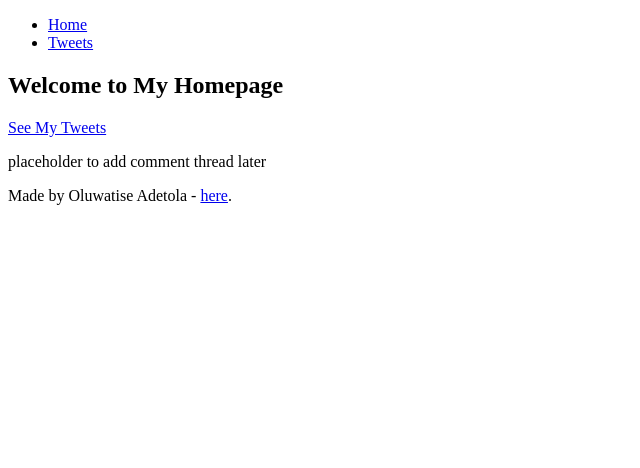
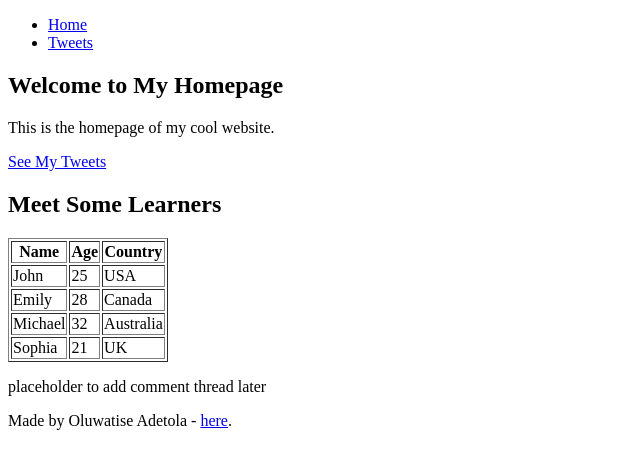
Before and after one commit to oluwatise-dev05/My_First_Portfolio, a plain HTML site: page html_basic/index.html in a window 1280 px wide. Shown: the whole page, without its empty margins (0-640 px from the left). Drawn offline with Linux system fonts and the light colour scheme.

Commit message:
Add learners table and fix tweet structure

```diff
--- a/html_basic/index.html
+++ b/html_basic/index.html
@@ -16,7 +16,43 @@
   <main>
     <article>
       <h1>Welcome to My Homepage</h1>
+      <p>This is the homepage of my cool website.</p>
       <p><a href="tweets.html">See My Tweets</a></p>
+
+
+      <h2>Meet Some Learners</h2>
+      <table border="1">
+        <thead>
+          <tr>
+            <th>Name</th>
+            <th>Age</th>
+            <th>Country</th>
+          </tr>
+        </thead>
+        <tbody>
+          <tr>
+            <td>John</td>
+            <td>25</td>
+            <td>USA</td>
+          </tr>
+          <tr>
+            <td>Emily</td>
+            <td>28</td>
+            <td>Canada</td>
+          </tr>
+          <tr>
+            <td>Michael</td>
+            <td>32</td>
+            <td>Australia</td>
+          </tr>
+          <tr>
+            <td>Sophia</td>
+            <td>21</td>
+            <td>UK</td>
+          </tr>
+        </tbody>
+      </table>
+
     </article>
 
     <aside>
@@ -24,6 +60,8 @@
     </aside>
   </main>
 
- <footer><p>Made by Oluwatise Adetola - <a href="https://www.linkedin.com/in/oluwatise-adetola/" target="_blank">here</a>.</p></footer>
+  <footer>
+    <p>Made by Oluwatise Adetola - <a href="https://www.linkedin.com/in/oluwatise-adetola/" target="_blank">here</a>.</p>
+  </footer>
 </body>
 </html>
```
